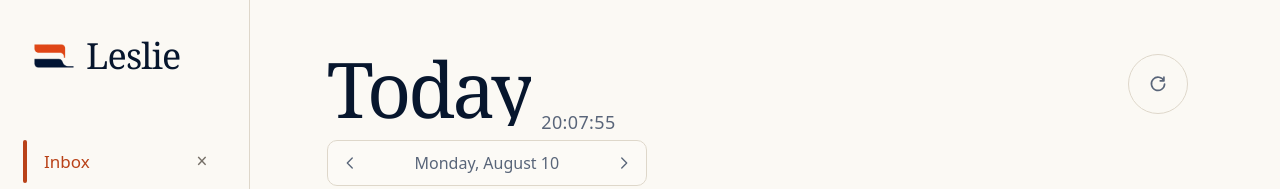
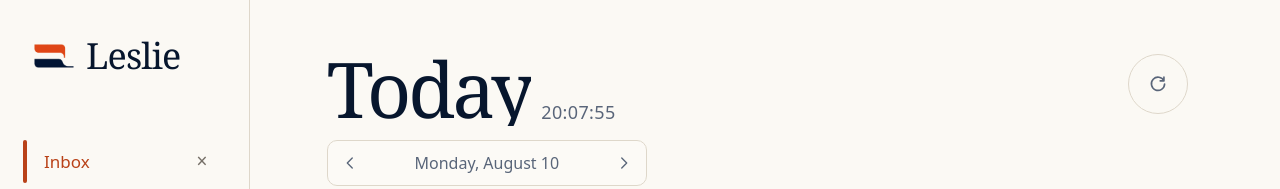
Before and after one commit to thoriqakbar0/leslie, a React (Vite) app: page / in a window 1280 px wide. Shown: the top 189 px of the page. Built offline with nearby package versions, Linux system fonts and the light colour scheme; what chrono-node would draw is missing.

Commit message:
fix(header): raise live clock

```diff
--- a/src/index.css
+++ b/src/index.css
@@ -464,7 +464,7 @@ body:has(.notes-sidebar) {
 
 .time-support .live-clock {
   position: relative;
-  top: 16px;
+  top: 6px;
   font-size: 18px;
 }
 
```
